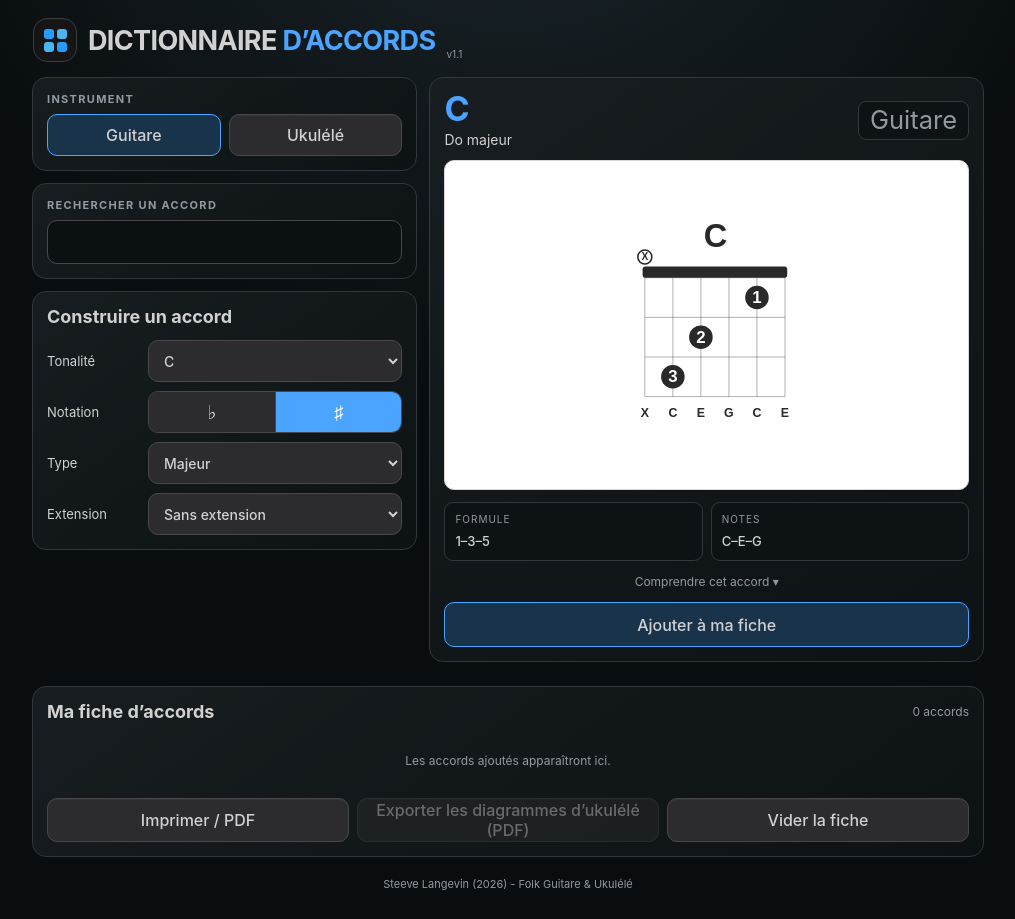
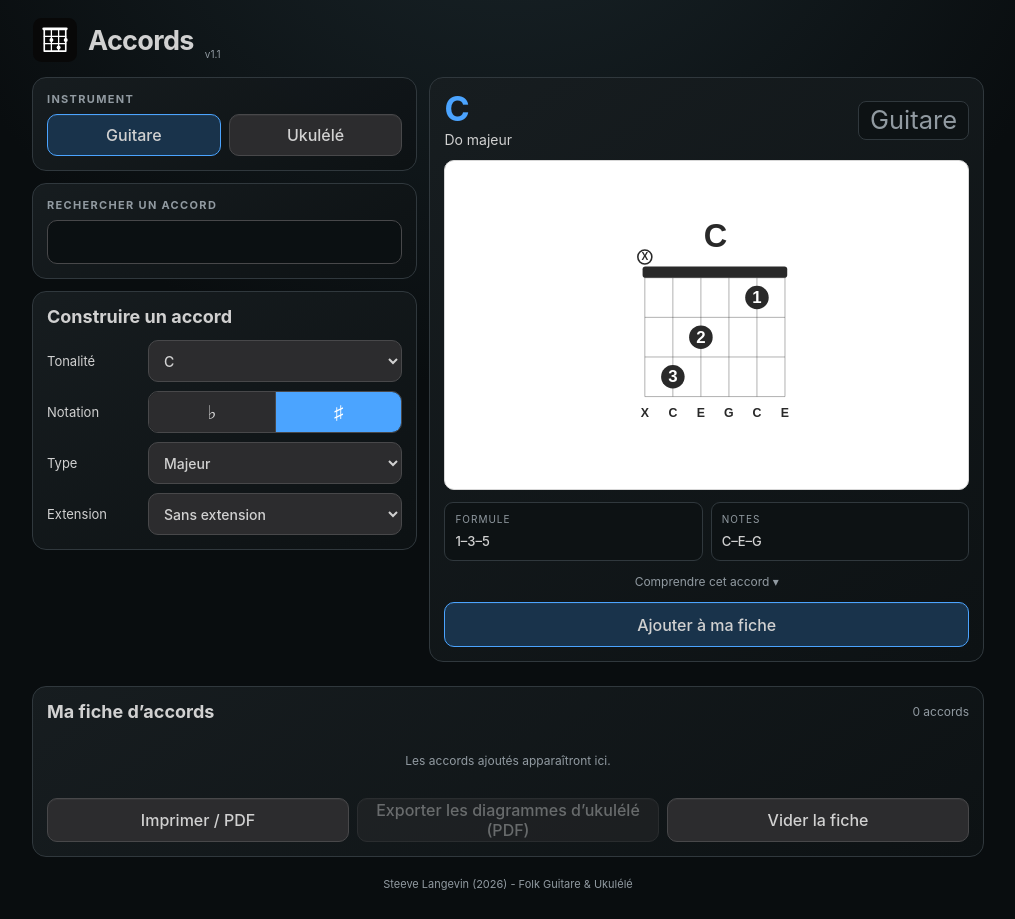
Before and after one commit to Slangprof/Generateur-d-accords, a plain HTML site: page index.html in a window 1280 px wide. Shown: the whole page, without its empty margins (132-1147 px from the left). Drawn offline with Linux system fonts and the light colour scheme.

Commit message:
Ajouter le nom Accords et son icône de lancement

```diff
--- a/index.html
+++ b/index.html
@@ -6,12 +6,15 @@
 <meta name="theme-color" content="#090d0f">
 <meta name="apple-mobile-web-app-capable" content="yes">
 <meta name="apple-mobile-web-app-status-bar-style" content="black-translucent">
-<meta name="apple-mobile-web-app-title" content="Dictionnaire d’accords">
-<title>Dictionnaire d’accords</title>
+<meta name="apple-mobile-web-app-title" content="Accords">
+<link rel="icon" type="image/svg+xml" href="accords.svg">
+<link rel="apple-touch-icon" sizes="180x180" href="accords-180.png">
+<link rel="manifest" href="manifest.webmanifest">
+<title>Accords</title>
 <style>
 :root{--bg:#090d0f;--surface:#111719;--surface2:#2c2c2e;--line:#30383d;--button-line:#48484a;--text:#d1d1d1;--muted:#919aa1;--blue:#4ba4ff;--aqua:#2bc6aa;--danger:#d06b6b}
 *{box-sizing:border-box}html{background:var(--bg);color-scheme:dark}body{margin:0;min-height:100dvh;background:radial-gradient(circle at 50% -25%,#1b272c 0,var(--bg) 47%);color:var(--text);font-family:-apple-system,BlinkMacSystemFont,"SF Pro Display","Helvetica Neue",sans-serif}
-button,input,select{font:inherit}.app{width:min(520px,100%);margin:auto;padding:max(16px,env(safe-area-inset-top)) 14px max(28px,env(safe-area-inset-bottom))}.header{display:flex;align-items:center;gap:11px;padding:2px 1px 15px}.logo{display:grid;grid-template-columns:repeat(2,10px);grid-template-rows:repeat(2,10px);place-content:center;gap:3px;width:44px;height:44px;flex:0 0 44px;border:1px solid #3b3b3d;border-radius:14px;background:#151515;box-shadow:inset 0 1px rgba(255,255,255,.025)}.logo i{border-radius:3px;background:#249cff}.logo i:nth-child(2),.logo i:nth-child(3){background:#4ab5ef}.header h1{min-width:0;margin:0;font-size:clamp(18px,5.7vw,27px);font-weight:700;letter-spacing:-.65px;line-height:1}.header h1 strong{color:var(--blue);font-weight:700}.version{align-self:flex-end;margin-bottom:2px;color:var(--muted);font-size:10px}
+button,input,select{font:inherit}.app{width:min(520px,100%);margin:auto;padding:max(16px,env(safe-area-inset-top)) 14px max(28px,env(safe-area-inset-bottom))}.header{display:flex;align-items:center;gap:11px;padding:2px 1px 15px}.logo{display:block;width:44px;height:44px;flex:0 0 44px}.header h1{min-width:0;margin:0;font-size:clamp(18px,5.7vw,27px);font-weight:700;letter-spacing:-.65px;line-height:1}.version{align-self:flex-end;margin-bottom:2px;color:var(--muted);font-size:10px}
 .panel{margin-bottom:12px;padding:14px;background:linear-gradient(145deg,rgba(23,29,32,.98),rgba(13,18,20,.98));border:1px solid var(--line);border-radius:14px}.label{display:block;margin-bottom:8px;color:var(--muted);font-size:11px;font-weight:650;letter-spacing:.12em;text-transform:uppercase}.instrument{display:grid;grid-template-columns:1fr 1fr;gap:8px}.button,.chip{min-height:42px;border:1px solid var(--button-line);border-radius:10px;background:var(--surface2);color:var(--text);font-weight:520;box-shadow:inset 0 1px rgba(255,255,255,.04);transition:border-color .14s,transform .14s,background .14s}.button:active,.chip:active{transform:scale(.97)}.button:hover,.chip:hover{border-color:var(--blue)}.button.active,.chip.active{border-color:var(--blue);background:#19334b}.search{width:100%;height:44px;padding:0 13px;border:1px solid var(--button-line);border-radius:10px;outline:none;background:#0b1012;color:var(--text);font-size:16px}.search:focus{border-color:var(--blue);box-shadow:0 0 0 2px rgba(75,164,255,.13)}.search-hint{display:block;margin-top:7px;color:var(--muted);font-size:11px}.roots,.qualities{display:grid;gap:7px}.roots{grid-template-columns:repeat(4,1fr)}.qualities{grid-template-columns:repeat(2,1fr)}.chip{min-height:37px;padding:5px;font-size:12px}.quality-more{display:none}.show-advanced .quality-more{display:block}.more{width:100%;margin-top:8px;min-height:34px;background:transparent;color:var(--muted);border:0;font-size:12px}
 .builder-title{margin:0 0 13px;font-size:18px;font-weight:700}.builder{display:grid;gap:9px}.builder-row{display:grid;grid-template-columns:92px minmax(0,1fr);align-items:center;gap:9px}.builder-row>label{color:var(--text);font-size:13px}.control{width:100%;height:42px;padding:0 34px 0 11px;border:1px solid var(--button-line);border-radius:10px;outline:none;background-color:var(--surface2);color:var(--text);font-size:14px;font-weight:520}.control:focus{border-color:var(--blue);box-shadow:0 0 0 2px rgba(75,164,255,.13)}.notation{display:grid;grid-template-columns:1fr 1fr;overflow:hidden;border:1px solid var(--button-line);border-radius:10px}.notation button{height:40px;border:0;background:var(--surface2);color:var(--text);font-size:19px}.notation button+button{border-left:1px solid var(--button-line)}.notation button.active{background:var(--blue);color:#fff}.builder-help{margin:4px 0 0;color:var(--muted);font-size:11px;line-height:1.4}
 .result{display:grid;gap:12px}.result-head{display:flex;align-items:center;justify-content:space-between;gap:10px}.chord-name{margin:0;color:var(--blue);font-size:34px;line-height:1}.chord-full{margin:5px 0 0;color:var(--text);font-size:14px}.instrument-name{display:grid;place-items:center;align-self:center;min-height:13px;padding:2px 4px;border:1px solid var(--line);border-radius:3px;background:#0d1214;color:var(--muted);font-size:8.5px;line-height:1;letter-spacing:0}.diagram-wrap{display:grid;place-items:center;min-height:290px;padding:10px;border:1px solid #d7d7d7;border-radius:10px;background:#fff;overflow:hidden}.diagram{width:min(170px,58%);height:auto;display:block;margin:auto}.diagram text{font-family:Arial,"Helvetica Neue",sans-serif}.facts{display:grid;grid-template-columns:1fr 1fr;gap:8px}.fact{padding:10px;border:1px solid var(--line);border-radius:9px;background:#0d1214}.fact small{display:block;margin-bottom:5px;color:var(--muted);font-size:10px;text-transform:uppercase;letter-spacing:.1em}.fact strong{font-size:13px;font-weight:520}.explain{width:100%;border:0;background:transparent;color:var(--muted);font-size:12px}.explain-body{display:none;margin-top:9px;padding-top:9px;border-top:1px solid var(--line);color:#b9c8d3;font-size:12px;line-height:1.5}.explain-body.open{display:block}.primary{width:100%;min-height:45px;border-color:var(--blue);background:#19334b}.primary.added{border-color:#26765f;background:#16483c;color:#d7fff5}
@@ -25,7 +28,7 @@ button,input,select{font:inherit}.app{width:min(520px,100%);margin:auto;padding:
 </head>
 <body>
 <main class="app">
-  <header class="header"><span class="logo" aria-hidden="true"><i></i><i></i><i></i><i></i></span><h1>DICTIONNAIRE <strong>D’ACCORDS</strong></h1><small class="version">v1.1</small></header>
+  <header class="header"><img class="logo" src="accords.svg" width="44" height="44" alt=""><h1>Accords</h1><small class="version">v1.1</small></header>
   <div class="main-grid">
     <div class="selector-column">
       <section class="panel"><span class="label">Instrument</span><div class="instrument"><button class="button instrument-button active" data-instrument="guitar">Guitare</button><button class="button instrument-button" data-instrument="ukulele">Ukulélé</button></div></section>
```
Also changed, not shown: accords-180.png (added), accords-192.png (added), accords-512.png (added), accords.svg (added), manifest.webmanifest (added).
